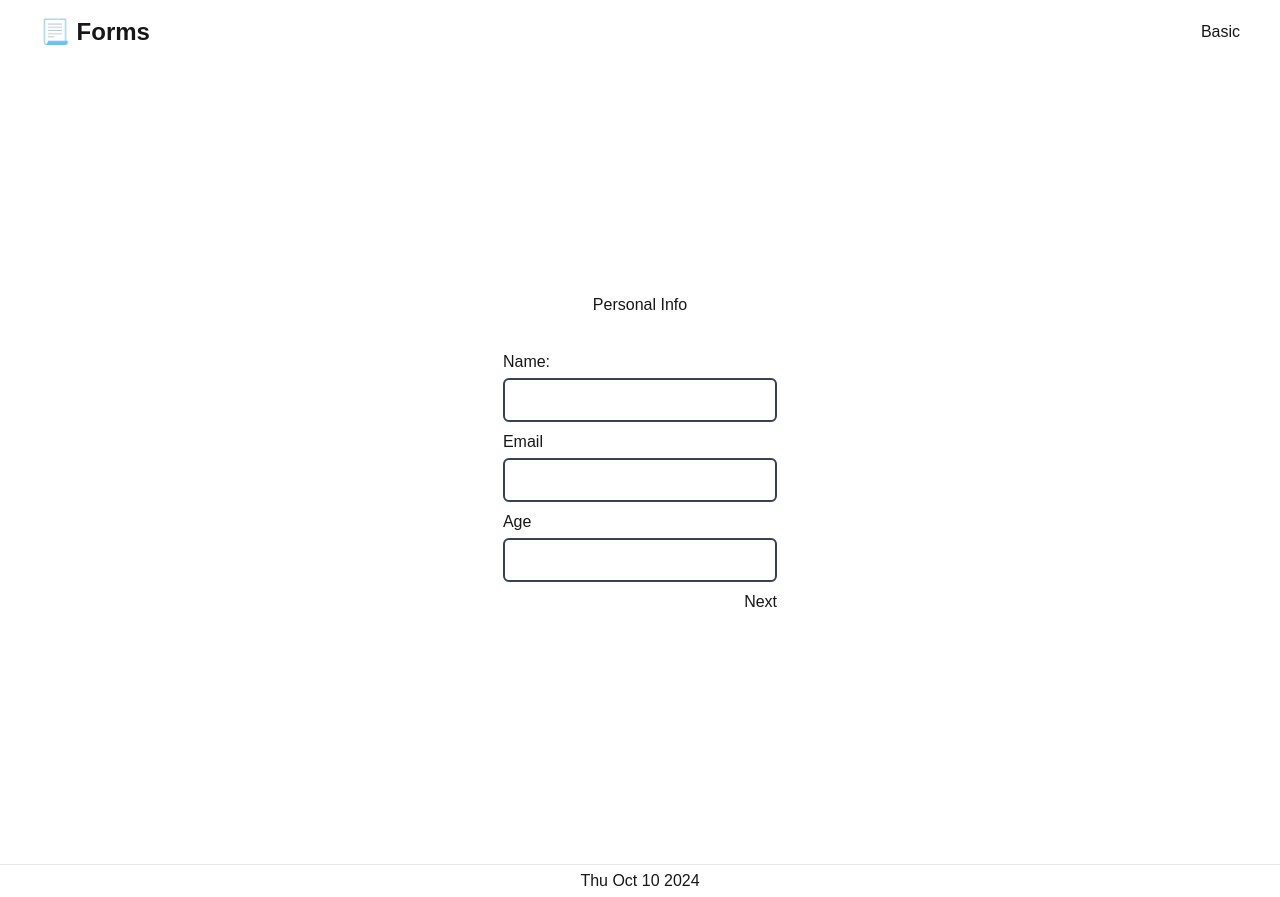
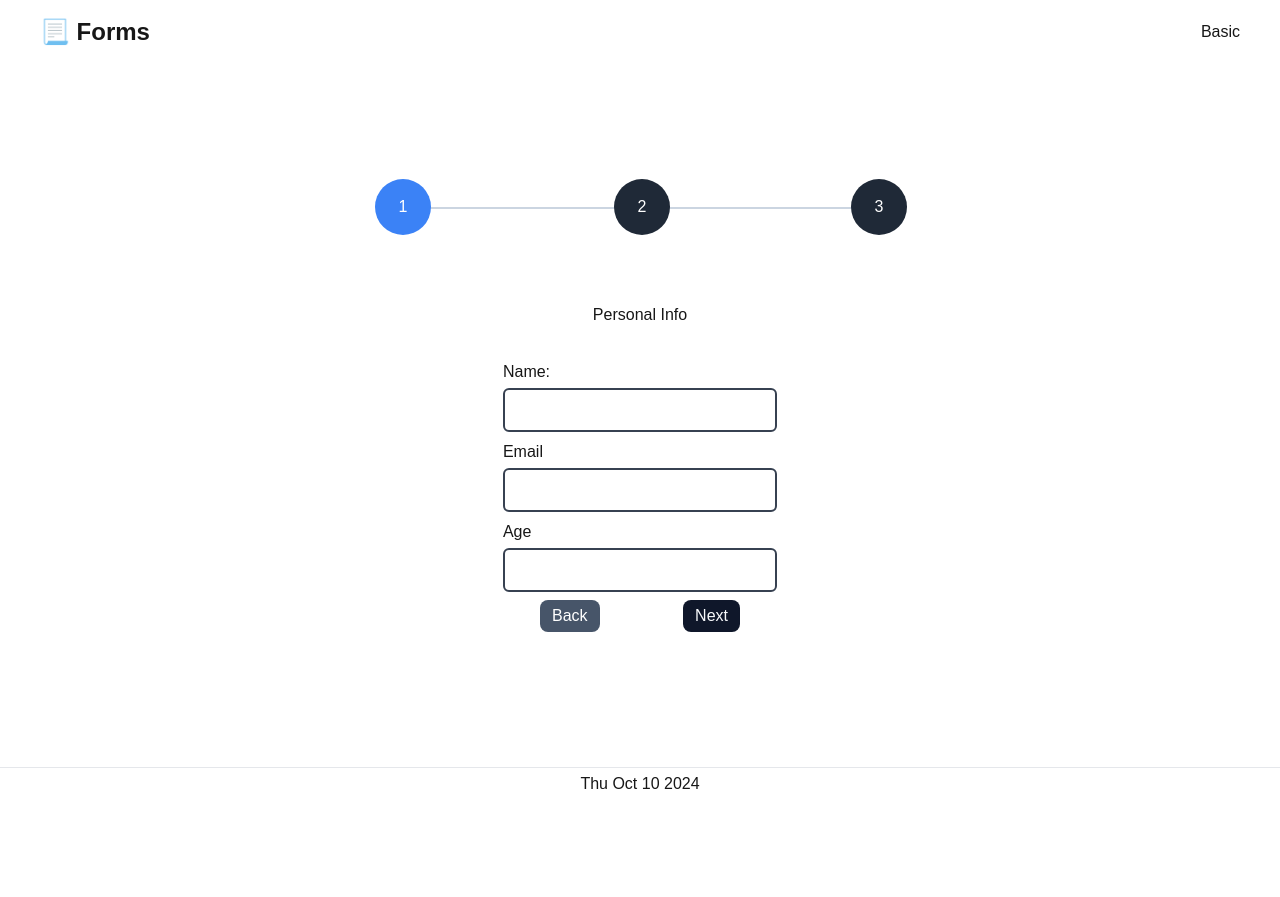
Before and after one commit to MuhammadZunnoorainRafi/nextjs-form, a Next.js app: page /basic in a window 1280 px wide. After the commit the page ends 800 px from the top, so only its background shows below. Built offline with nearby package versions, Linux system fonts and the light colour scheme.

Commit message:
Basic Multipstep form setup done

```diff
--- a/src/app/basic/page.tsx
+++ b/src/app/basic/page.tsx
@@ -1,10 +1,22 @@
+'use client';
+import AddressInfo from '@/components/forms/BasicForm/AddressInfo';
+import JobInfo from '@/components/forms/BasicForm/JobInfo';
 import PersonalInfo from '@/components/forms/BasicForm/PersonalInfo';
-import React from 'react';
+import Stepper from '@/components/shared/Stepper';
+import { useAppContext } from '@/context/AppContext';
 
 function Basic() {
+  const { currentStep } = useAppContext();
   return (
-    <div className="min-h-screen flex items-center justify-center">
-      <PersonalInfo />
+    <div className="flex flex-col gap-y-5 items-center justify-center">
+      <Stepper />
+      {currentStep === 1 ? (
+        <PersonalInfo />
+      ) : currentStep === 2 ? (
+        <JobInfo />
+      ) : (
+        <AddressInfo />
+      )}
     </div>
   );
 }
--- a/src/app/layout.tsx
+++ b/src/app/layout.tsx
@@ -3,6 +3,7 @@ import localFont from 'next/font/local';
 import './globals.css';
 import Navbar from '@/components/shared/Navbar';
 import Footer from '@/components/shared/Footer';
+import Provider from '@/lib/provider/Provider';
 
 const geistSans = localFont({
   src: './fonts/GeistVF.woff',
@@ -30,11 +31,13 @@ export default function RootLayout({
       <body
         className={`${geistSans.variable} ${geistMono.variable} antialiased`}
       >
-        <div className="flex flex-col min-h-screen justify-between">
-          <Navbar />
-          <main>{children}</main>
-          <Footer />
-        </div>
+        <Provider>
+          <div className="flex flex-col min-h-screen justify-between">
+            <Navbar />
+            <main>{children}</main>
+            <Footer />
+          </div>
+        </Provider>
       </body>
     </html>
   );
--- /dev/null
+++ b/src/components/forms/BasicForm/AddressInfo.tsx
@@ -0,0 +1,7 @@
+import React from 'react';
+
+function AddressInfo() {
+  return <div>AddressInfo</div>;
+}
+
+export default AddressInfo;
--- /dev/null
+++ b/src/components/forms/BasicForm/JobInfo.tsx
@@ -0,0 +1,7 @@
+import React from 'react';
+
+function JobInfo() {
+  return <div>JobInfo</div>;
+}
+
+export default JobInfo;
--- a/src/components/forms/BasicForm/PersonalInfo.tsx
+++ b/src/components/forms/BasicForm/PersonalInfo.tsx
@@ -5,8 +5,12 @@ import ErrorMessage from '@/components/shared/ErrorMessage';
 import { zodResolver } from '@hookform/resolvers/zod';
 import { BasicPersonalInfoSchema } from '@/lib/schemas/BasicFormSchema/basic-form.schema';
 import { useForm } from 'react-hook-form';
+import FormFooter from '@/components/shared/FormFooter';
+import { useAppContext } from '@/context/AppContext';
 
 function PersonalInfo() {
+  const { setCurrentStep, updateFormValues } = useAppContext();
+
   const {
     register,
     handleSubmit,
@@ -16,10 +20,11 @@ function PersonalInfo() {
   });
 
   const formSubmit = (formdata: BasicPersonalInfoType) => {
-    console.log(formdata);
+    updateFormValues(formdata);
+    setCurrentStep((prev) => prev + 1);
   };
   return (
-    <div className="min-h-screen flex flex-col gap-3 items-center justify-center">
+    <div className="flex flex-col gap-3 items-center justify-center">
       <h1>Personal Info</h1>
       <form
         onSubmit={handleSubmit(formSubmit)}
@@ -56,12 +61,12 @@ function PersonalInfo() {
           <input
             type="number"
             id="age"
-            {...register('age')}
+            {...register('age', { valueAsNumber: true })}
             className="mt-1 p-2 rounded-md outline-none text-black focus:ring-1 focus:ring-blue-700 border-2 border-gray-700 w-full focus:border-blue-700 "
           />
           <ErrorMessage message={errors.age?.message} />
         </div>
-        <button className="inline-block ml-auto">Next</button>
+        <FormFooter />
       </form>
     </div>
   );
--- /dev/null
+++ b/src/components/shared/FormFooter.tsx
@@ -0,0 +1,36 @@
+'use client';
+import { useAppContext } from '@/context/AppContext';
+import React from 'react';
+
+function FormFooter() {
+  const { currentStep, setCurrentStep } = useAppContext();
+  return (
+    <div className="max-w-[200px] w-full mx-auto flex items-center justify-between">
+      <button
+        type="button"
+        onClick={() => setCurrentStep((prev) => prev - 1)}
+        disabled={currentStep === 1}
+        className={`${
+          currentStep === 1
+            ? 'bg-slate-600 text-white'
+            : 'bg-slate-800 text-white hover:bg-slate-700 hover:text-slate-200'
+        } px-3 py-1 rounded-lg  duration-200`}
+      >
+        Back
+      </button>
+      <button
+        type="submit"
+        disabled={currentStep === 3}
+        className={`${
+          currentStep === 3
+            ? 'bg-blue-500 text-white'
+            : 'bg-slate-900 text-slate-50 hover:bg-slate-800'
+        } px-3 py-1 rounded-lg  duration-200`}
+      >
+        {currentStep === 3 ? 'Submit' : 'Next'}
+      </button>
+    </div>
+  );
+}
+
+export default FormFooter;
--- a/src/components/shared/Navbar.tsx
+++ b/src/components/shared/Navbar.tsx
@@ -4,7 +4,9 @@ import React from 'react';
 function Navbar() {
   return (
     <div className="flex items-center justify-between px-10 py-4 shadow-sm shadow-white">
-      <h1 className="font-bold text-2xl">📃 Forms</h1>
+      <Link href="/" className="font-bold text-2xl">
+        📃 Forms
+      </Link>
       <div className="flex items-center justify-center gap-4">
         <Link className="hover:underline" href="/basic">
           Basic
--- /dev/null
+++ b/src/components/shared/Stepper.tsx
@@ -0,0 +1,36 @@
+'use client';
+import { useAppContext } from '@/context/AppContext';
+import React from 'react';
+
+function Stepper() {
+  const steps = ['Personal Details', 'Job Details', 'Address Details'];
+
+  const { currentStep } = useAppContext();
+
+  return (
+    <div className="flex items-center justify-between w-full pb-5 max-w-xl mx-auto text-white relative">
+      <div className="absolute border max-w-lg w-full left-8 top-7 border-slate-300" />
+      {steps.map((val, ind) => (
+        <div
+          key={val}
+          className="flex flex-col items-center justify-center gap-y-2 relative z-10"
+        >
+          <h1
+            className={`rounded-full h-14 w-14 flex items-center justify-center ${
+              currentStep === ind + 1
+                ? 'bg-blue-500'
+                : currentStep > ind + 1
+                ? 'bg-green-500'
+                : 'bg-gray-800'
+            } `}
+          >
+            {ind + 1}
+          </h1>
+          <p className="text-sm">{val}</p>
+        </div>
+      ))}
+    </div>
+  );
+}
+
+export default Stepper;
--- a/src/context/AppContext.tsx
+++ b/src/context/AppContext.tsx
@@ -3,6 +3,7 @@ import {
   Dispatch,
   ReactNode,
   SetStateAction,
+  useContext,
   useState,
 } from 'react';
 
@@ -61,3 +62,11 @@ export const AppContextProvider = ({ children }: { children: ReactNode }) => {
     </AppContext.Provider>
   );
 };
+
+export const useAppContext = () => {
+  const context = useContext(AppContext);
+  if (context === null) {
+    throw new Error('context must be used within the context provider');
+  }
+  return context as AppContextType;
+};
--- /dev/null
+++ b/src/lib/provider/Provider.tsx
@@ -0,0 +1,13 @@
+'use client';
+
+import { AppContextProvider } from '@/context/AppContext';
+
+type Props = {
+  children: React.ReactNode;
+};
+
+function Provider({ children }: Props) {
+  return <AppContextProvider>{children}</AppContextProvider>;
+}
+
+export default Provider;
--- a/src/lib/schemas/BasicFormSchema/basic-form.schema.ts
+++ b/src/lib/schemas/BasicFormSchema/basic-form.schema.ts
@@ -6,7 +6,11 @@ export const BasicPersonalInfoSchema = z.object({
     .string()
     .min(1, 'Enter email')
     .email({ message: 'Enter a valid email address' }),
-  age: z.coerce.number().min(1, 'You must be above 22'),
+  age: z
+    .number({
+      invalid_type_error: 'Enter your age',
+    })
+    .min(23, 'You must be above 22'),
 });
 
 export const BasicJobInfoSchema = z.object({
```
